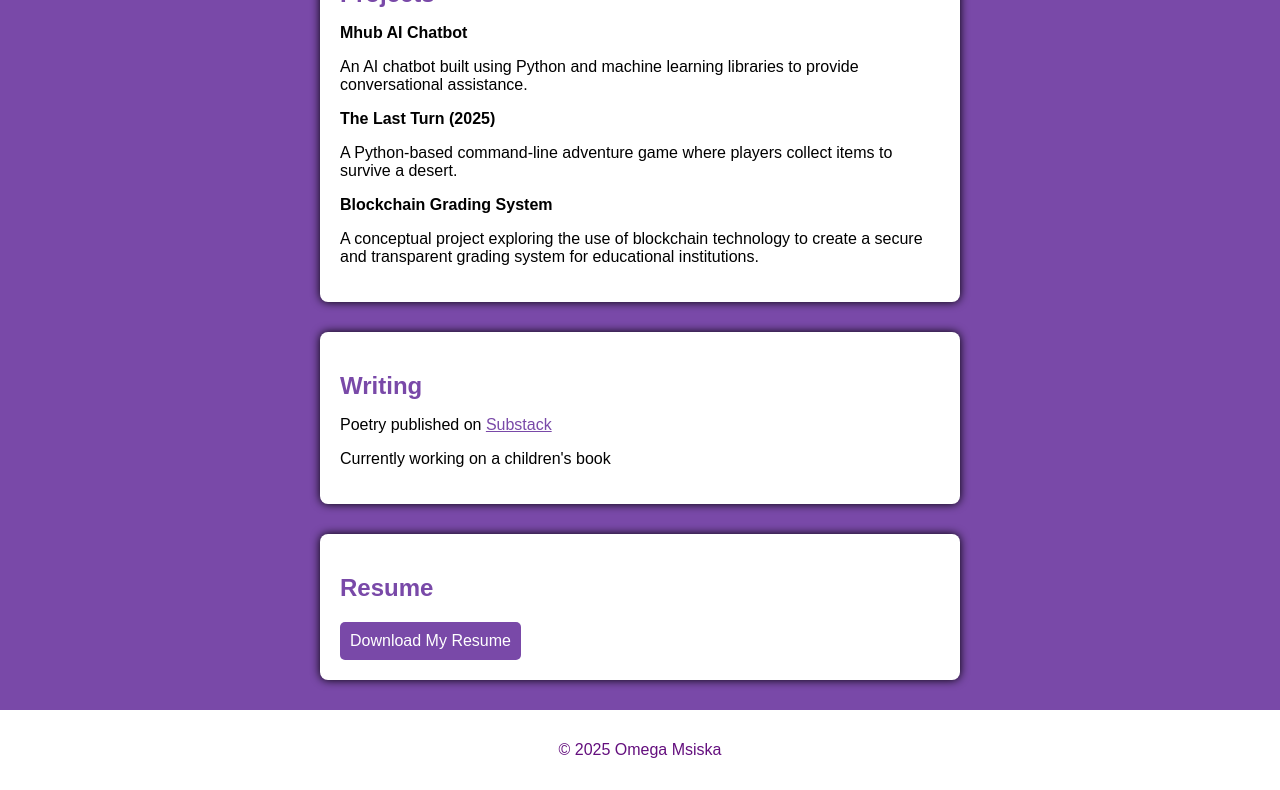
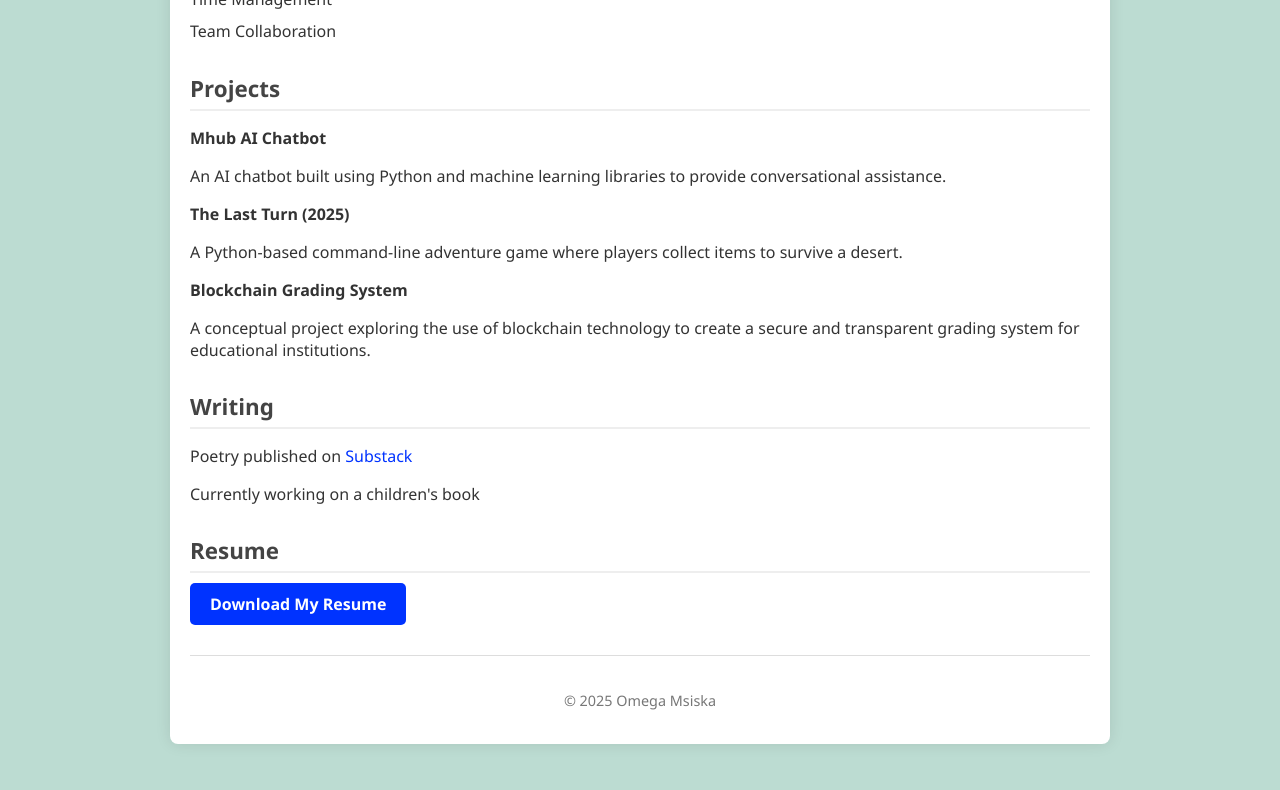
Before and after one commit to Sprywince/Portfolio-by-Omega, a plain HTML site: page index.html in a window 1280 px wide. Shown: the part 1199-1989 px from the top of the page. Drawn offline with Linux system fonts and the light colour scheme.

Commit message:
Update style.css

```diff
--- a/style.css
+++ b/style.css
@@ -1,86 +1,98 @@
-
+/* Reset and base styles */
 body {
-  font-family: 'Merriweather', sans-serif;
-  background-color: #7949a8;
-  color: black;
   margin: 0;
   padding: 0;
+  font-family: 'Segoe UI', sans-serif;
+  background-color: #70b59f76;
+  color: #333;
 }
 
-/* Header section */
-header {
-  background-color: white;
-  color: #7949a8;
-  text-align: center;
+.container {
+  max-width: 900px;
+  margin: 40px auto;
   padding: 20px;
+  background-color: #fff;
+  box-shadow: 0 0 15px rgba(0,0,0,0.1);
+  border-radius: 8px;
 }
 
-header h1 {
-  font-size: 2em;
+/* Header styling */
+header {
+  text-align: center;
+  padding-bottom: 20px;
 }
 
-/* Navigation links */
-nav a {
-  color: #7949a8;
+.profile-pic {
+  width: 120px;
+  height: 120px;
+  object-fit: cover;
+  border-radius: 50%;
+  margin-bottom: 10px;
+}
+
+h1 {
+  font-size: 2em;
+  margin-bottom: 10px;
+}
+
+.intro {
+  font-size: 1.1em;
+  line-height: 1.6;
+  margin-top: 10px;
+}
+
+/* Section styling */
+section {
+  margin-bottom: 30px;
+}
+
+h2 {
+  font-size: 1.4em;
+  color: #444;
+  border-bottom: 2px solid #eee;
+  padding-bottom: 5px;
+  margin-bottom: 10px;
+}
+
+ul {
+  list-style: none;
+  padding-left: 0;
+}
+
+ul li {
+  margin-bottom: 8px;
+  line-height: 1.5;
+}
+
+/* Links and buttons */
+a {
+  color: #0033ff;
   text-decoration: none;
-  margin: 10px;
+}
+
+a:hover {
+  text-decoration: underline;
+}
+
+.download-button {
+  display: inline-block;
+  padding: 10px 20px;
+  background-color: #0033ff;
+  color: #fff;
+  border-radius: 5px;
+  text-decoration: none;
   font-weight: bold;
 }
 
-nav a:hover {
-  text-decoration: underline;
-}
-
-/* Section */
-section {
-  background-color: white;
-  padding: 20px;
-  margin: 30px auto;
-  width: 80%;
-  max-width: 600px;
-  border-radius: 8px;
-  box-shadow: 0 0 10px rgb(0, 0, 0);
-}
-
-/* Section titles */
-section h2 {
-  color: #7949a8;
-  margin-bottom: 10px;
-}
-
-/* Lists */
-ul {
-  padding-left: 20px;
-}
-
-/* Links */
-a {
-  color: #7949a8;
-}
-
-a:hover {
-  color: #c08ac0;
-}
-
-/* Resume download button */
-.download-button {
-  background-color: #7949a8;
-  color: white;
-  padding: 10px;
-  text-decoration: none;
-  border-radius: 5px;
-  display: inline-block;
-  margin-top: 10px;
-}
-
 .download-button:hover {
-  background-color: #933d93;
+  background-color: #0033ff;
 }
 
 /* Footer */
 footer {
-  background-color: white;
   text-align: center;
-  padding: 15px;
-  color: #640f7e;
+  font-size: 0.9em;
+  color: #777;
+  padding-top: 20px;
+  border-top: 1px solid #ddd;
 }
```
